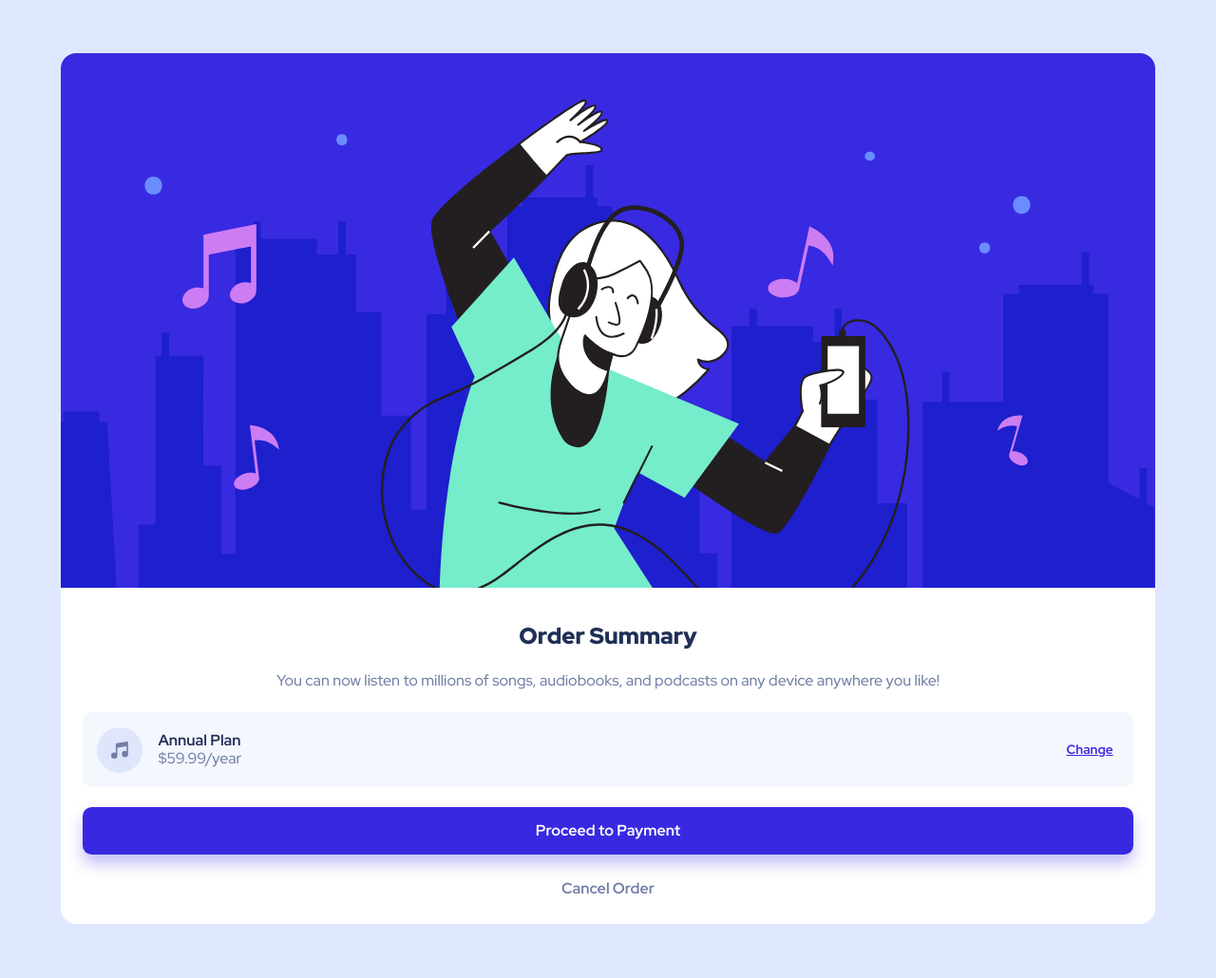
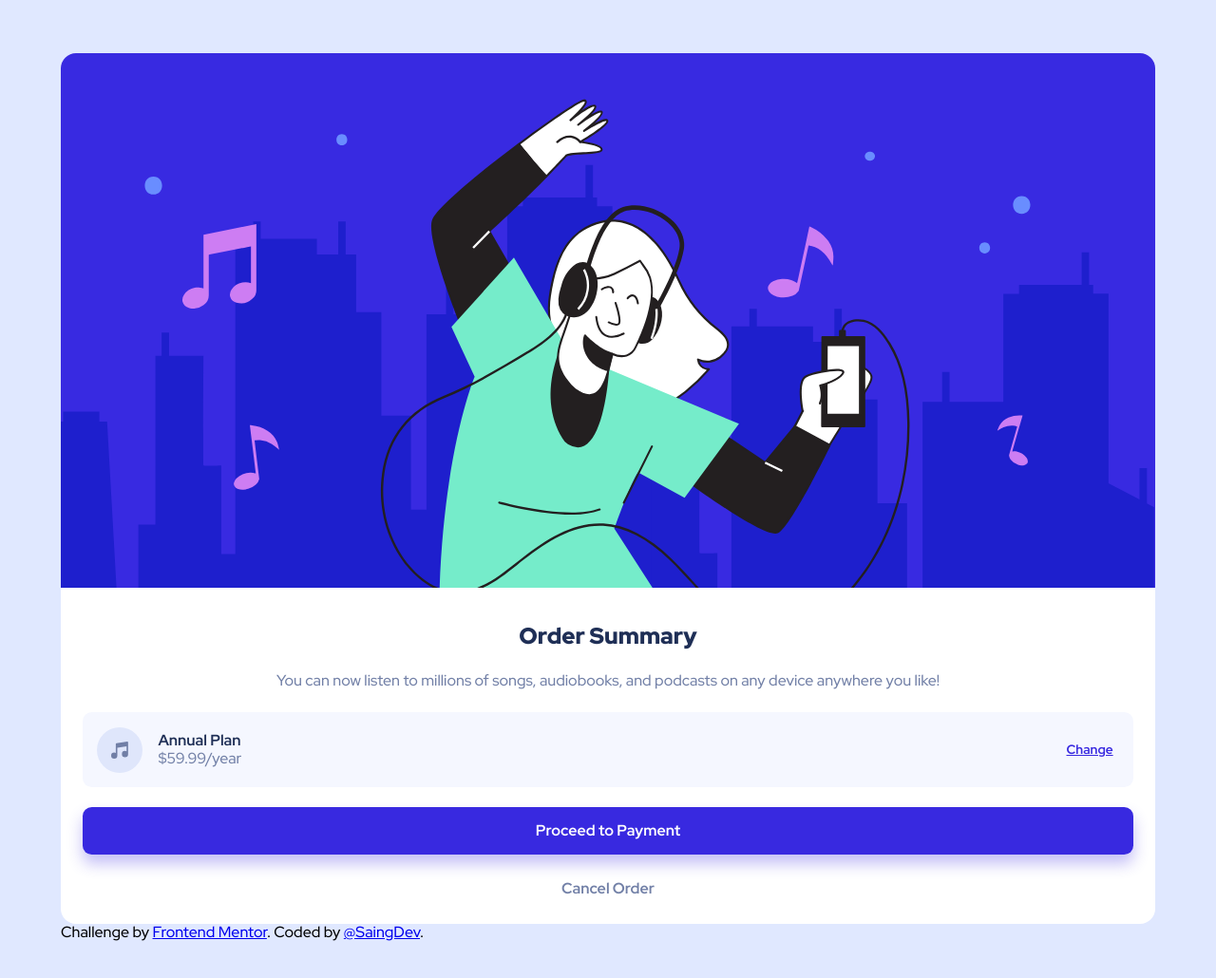
Before and after one commit to saintgdev/order-summary-component, a plain HTML site: page index.html in a window 1280 px wide. Shown: the whole page at 95% size. Drawn offline with Linux system fonts and the light colour scheme.

Commit message:
html structure add

```diff
--- a/index.html
+++ b/index.html
@@ -5,6 +5,7 @@
   <meta http-equiv="X-UA-Compatible" content="IE=edge">
   <meta name="viewport" content="width=device-width, initial-scale=1.0">
   <title>Frontend Mentor | Order summary card</title>
+  <link rel="icon" type="image/png" sizes="32x32" href="./images/favicon-32x32.png">
   <link rel="preconnect" href="https://fonts.googleapis.com">
   <link rel="preconnect" href="https://fonts.gstatic.com" crossorigin>
   <link href="https://fonts.googleapis.com/css2?family=Red+Hat+Display:wght@500;700;900&display=swap" rel="stylesheet">
@@ -32,6 +33,10 @@
         <button class="btn-none btn-cancel">Cancel Order</button>
       </div>
     </div>
+  <div class="attribution">
+    Challenge by <a href="https://www.frontendmentor.io?ref=challenge" target="_blank">Frontend Mentor</a>.
+    Coded by <a href="https://github.com/saintgdev">@SaingDev</a>.
+  </div>
   </div>
 </body>
 </html>
```
